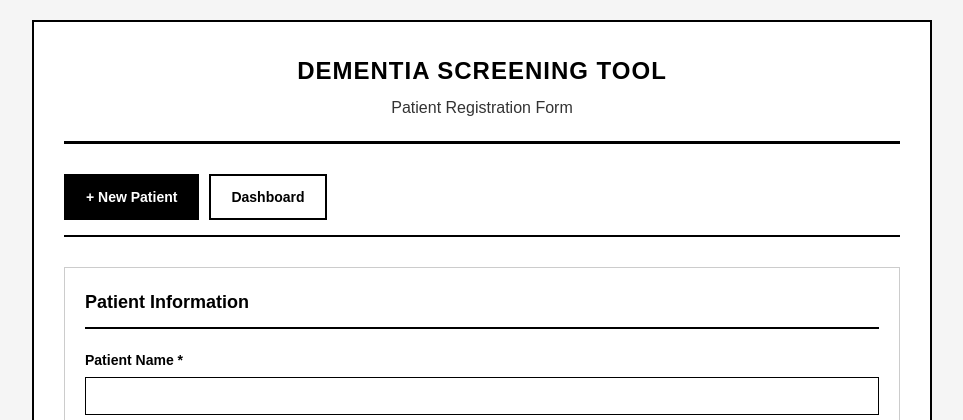
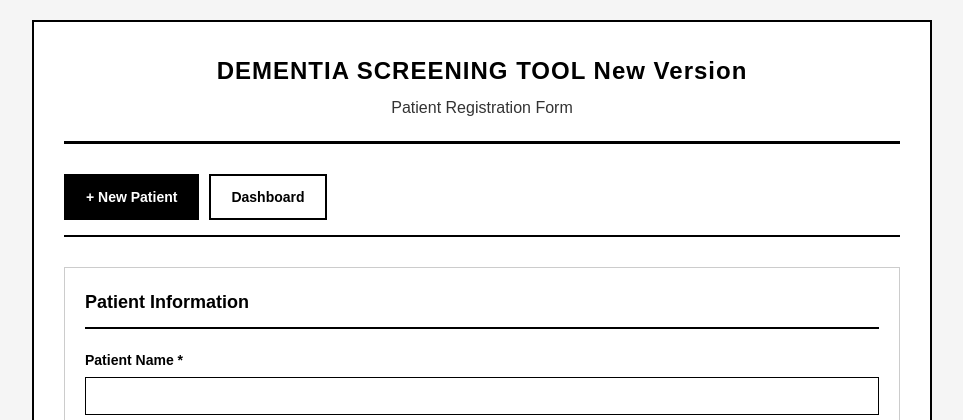
Before and after one commit to SamDurga2507/Dementia_Screening_Tool, a FastAPI app: page / in a window 1280 px wide. Shown: the top 420 px of the page, without its empty margins (158-1121 px from the left). Run offline with FastAPI, Linux system fonts and the light colour scheme.

Commit message:
commit new changes

```diff
--- a/app/templates/index.html
+++ b/app/templates/index.html
@@ -9,7 +9,7 @@
 <body>
     <div class="container">
         <header class="header">
-            <h1>DEMENTIA SCREENING TOOL</h1>
+            <h1>DEMENTIA SCREENING TOOL New Version</h1>
             <h2>Patient Registration Form</h2>
         </header>
 
--- a/docker-compose.yml
+++ b/docker-compose.yml
@@ -21,7 +21,7 @@ services:
   web:
     build: .
     container_name: dementia_web
-    command: uvicorn app.main:app --host 0.0.0.0 --port 8000 --reload
+    command: uvicorn app.main:app --host 0.0.0.0 --port 8000
     volumes:
       - .:/app
     ports:
```
